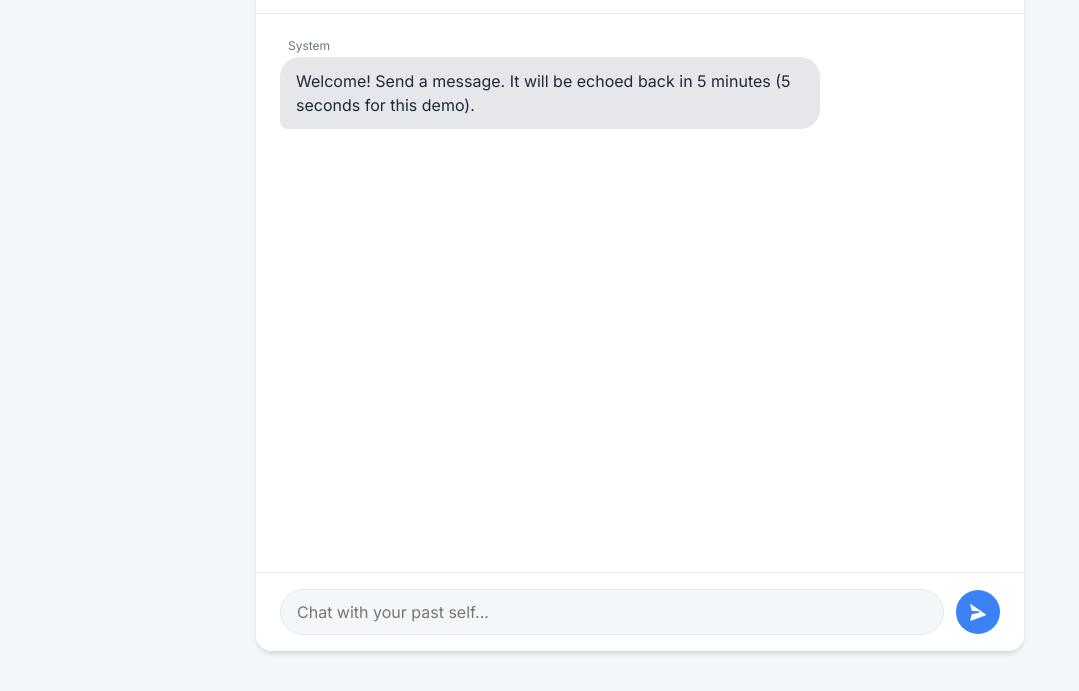
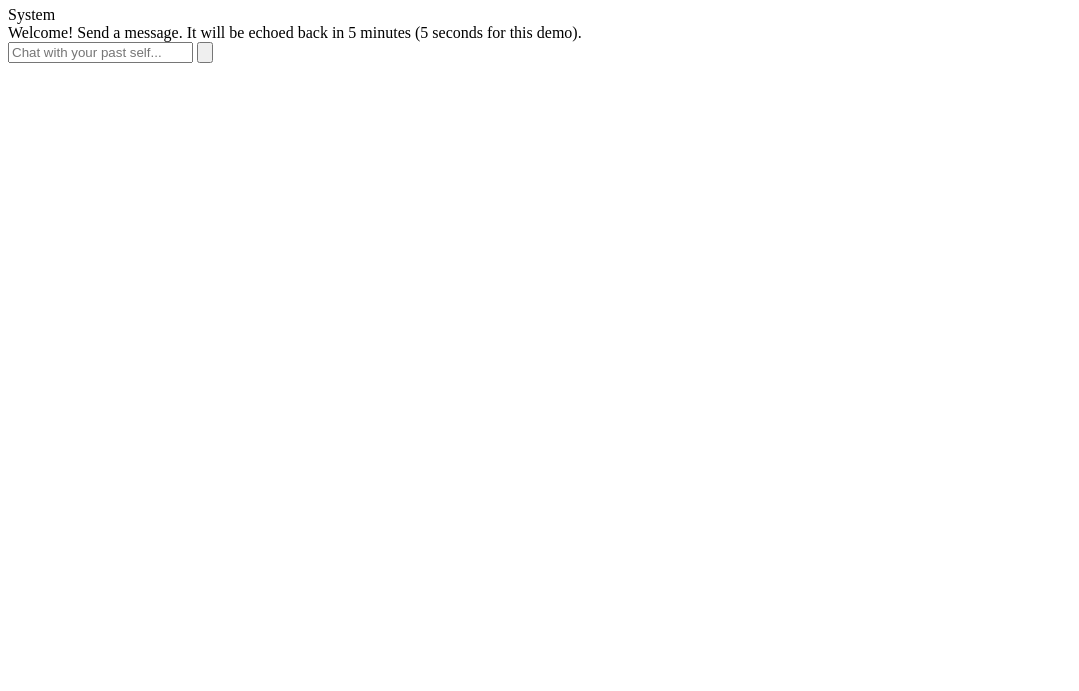
Before and after one commit to muhammedma-2006/memory_returner, a plain HTML site: page index.html in a window 1280 px wide. Shown: the part 109-800 px from the top of the page, without its empty margins (0-1079 px from the left). Drawn offline with Linux system fonts and the light colour scheme.

Commit message:
Update index.html

```diff
--- a/index.html
+++ b/index.html
@@ -8,201 +8,7 @@
     <link rel="preconnect" href="https://fonts.gstatic.com" crossorigin>
     <link href="https://fonts.googleapis.com/css2?family=Inter:wght@400;500;700&display=swap" rel="stylesheet">
     <style>
-        /* CSS Custom Properties for easy theming */
-        :root {
-            --background: #f4f7f9;
-            --surface: #ffffff;
-            --primary: #3b82f6;
-            --primary-light: #dbeafe;
-            --text-dark: #1f2937;
-            --text-light: #6b7280;
-            --border-color: #e5e7eb;
-            --user-bubble-bg: var(--primary);
-            --user-bubble-text: #ffffff;
-            --past-self-bubble-bg: #e5e7eb;
-            --past-self-bubble-text: var(--text-dark);
-        }
 
-        /* Basic Reset */
-        * {
-            margin: 0;
-            padding: 0;
-            box-sizing: border-box;
-        }
-
-        body {
-            font-family: 'Inter', sans-serif;
-            background-color: var(--background);
-            color: var(--text-dark);
-            display: flex;
-            justify-content: center;
-            align-items: center;
-            min-height: 100vh;
-            padding: 1rem;
-        }
-
-        /* Main Chat Application Container */
-        .chat-container {
-            width: 100%;
-            max-width: 768px; /* A common max-width for content */
-            height: 90vh;
-            max-height: 800px;
-            background-color: var(--surface);
-            border-radius: 1rem;
-            box-shadow: 0 4px 6px -1px rgb(0 0 0 / 0.1), 0 2px 4px -2px rgb(0 0 0 / 0.1);
-            display: flex;
-            flex-direction: column;
-            overflow: hidden;
-        }
-
-        /* Header Section */
-        .chat-header {
-            padding: 1rem 1.5rem;
-            border-bottom: 1px solid var(--border-color);
-            text-align: center;
-        }
-
-        .chat-header h1 {
-            font-size: 1.5rem;
-            font-weight: 700;
-            color: var(--text-dark);
-        }
-
-        .chat-header p {
-            font-size: 0.875rem;
-            color: var(--text-light);
-            margin-top: 0.25rem;
-        }
-
-        /* Messages Window */
-        .chat-window {
-            flex-grow: 1;
-            padding: 1.5rem;
-            overflow-y: auto;
-            display: flex;
-            flex-direction: column;
-            gap: 1rem;
-        }
-
-        /* Styling for the scrollbar */
-        .chat-window::-webkit-scrollbar {
-            width: 8px;
-        }
-        .chat-window::-webkit-scrollbar-track {
-            background: transparent;
-        }
-        .chat-window::-webkit-scrollbar-thumb {
-            background-color: #d1d5db;
-            border-radius: 4px;
-        }
-
-        /* Message Bubbles */
-        .message {
-            display: flex;
-            flex-direction: column;
-            max-width: 75%;
-            animation: fadeIn 0.3s ease-in-out;
-        }
-
-        .message-bubble {
-            padding: 0.75rem 1rem;
-            border-radius: 1.25rem;
-            line-height: 1.5;
-            word-wrap: break-word;
-        }
-
-        .meta {
-            font-size: 0.75rem;
-            color: var(--text-light);
-            margin-bottom: 0.25rem;
-            padding: 0 0.5rem;
-        }
-
-        /* User's own messages */
-        .user-message {
-            align-self: flex-end;
-            align-items: flex-end;
-        }
-        .user-message .message-bubble {
-            background-color: var(--user-bubble-bg);
-            color: var(--user-bubble-text);
-            border-bottom-right-radius: 0.5rem;
-        }
-
-        /* Messages from the "past self" */
-        .past-self-message {
-            align-self: flex-start;
-            align-items: flex-start;
-        }
-        .past-self-message .message-bubble {
-            background-color: var(--past-self-bubble-bg);
-            color: var(--past-self-bubble-text);
-            border-bottom-left-radius: 0.5rem;
-        }
-
-        /* Message Input Form */
-        .chat-form-container {
-            padding: 1rem 1.5rem;
-            border-top: 1px solid var(--border-color);
-            background-color: var(--surface);
-        }
-
-        .chat-form {
-            display: flex;
-            gap: 0.75rem;
-            align-items: center;
-        }
-
-        #message-input {
-            flex-grow: 1;
-            padding: 0.75rem 1rem;
-            border-radius: 9999px;
-            border: 1px solid var(--border-color);
-            background-color: var(--background);
-            color: var(--text-dark);
-            font-family: 'Inter', sans-serif;
-            font-size: 1rem;
-            transition: border-color 0.2s, box-shadow 0.2s;
-        }
-        #message-input:focus {
-            outline: none;
-            border-color: var(--primary);
-            box-shadow: 0 0 0 3px var(--primary-light);
-        }
-
-        #send-button {
-            flex-shrink: 0;
-            width: 44px;
-            height: 44px;
-            border: none;
-            background-color: var(--primary);
-            color: white;
-            border-radius: 50%;
-            cursor: pointer;
-            display: flex;
-            justify-content: center;
-            align-items: center;
-            transition: background-color 0.2s ease;
-        }
-        #send-button:hover {
-            background-color: #2563eb;
-        }
-        #send-button svg {
-            width: 20px;
-            height: 20px;
-        }
-
-        /* Fade-in animation for new messages */
-        @keyframes fadeIn {
-            from {
-                opacity: 0;
-                transform: translateY(10px);
-            }
-            to {
-                opacity: 1;
-                transform: translateY(0);
-            }
-        }
     </style>
 </head>
 <body>
```
